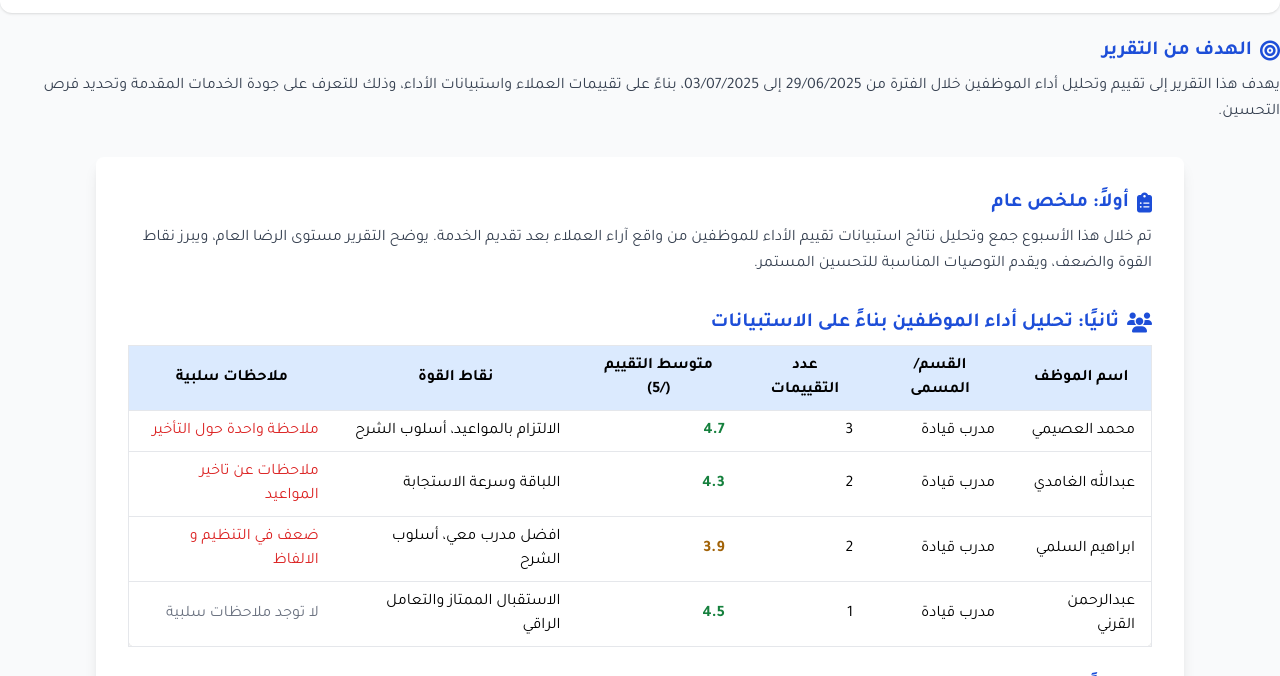
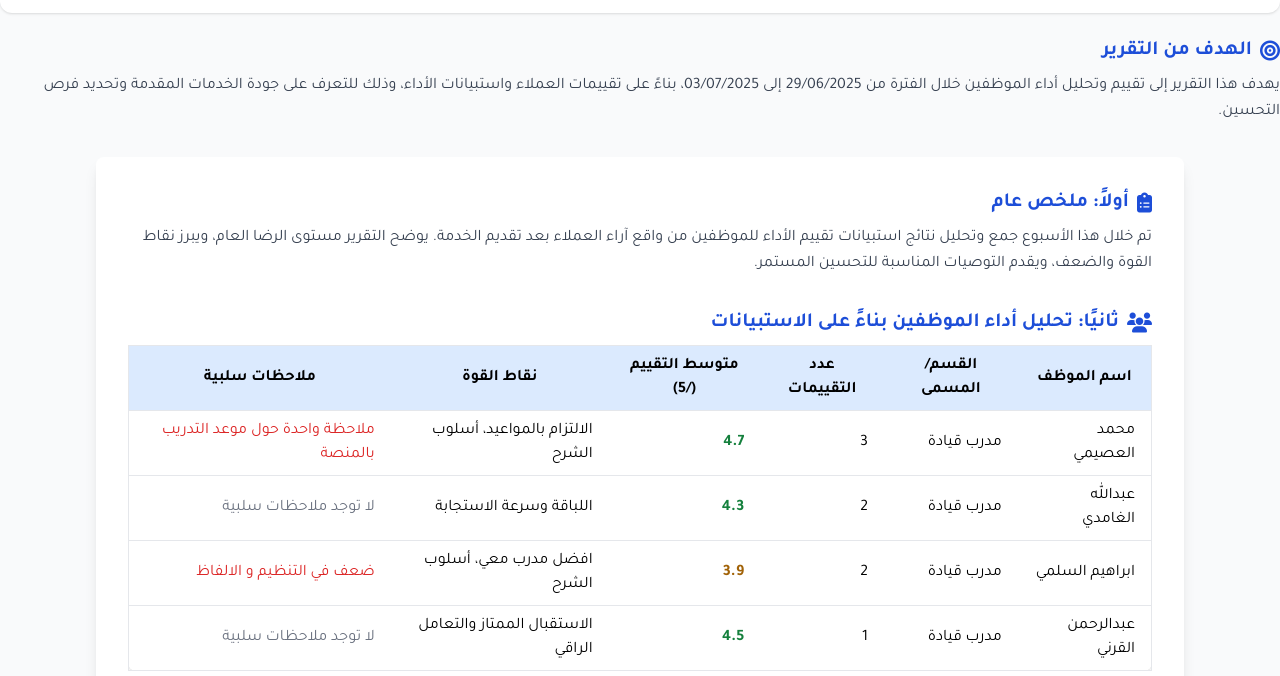
Before and after one commit to various-q/HR, a plain HTML site: page index.html in a window 1280 px wide. Shown: the part 79-755 px from the top of the page. Drawn offline with nearby package versions, Linux system fonts and the light colour scheme; files that its build step writes are made by us from their sources; files whose address does not match are found by name.

Commit message:
Update index.html

```diff
--- a/index.html
+++ b/index.html
@@ -63,7 +63,7 @@
                             <td class="py-2 px-4 border-b">3</td>
                             <td class="py-2 px-4 border-b font-bold text-green-700">4.7</td>
                             <td class="py-2 px-4 border-b">الالتزام بالمواعيد، أسلوب الشرح</td>
-                            <td class="py-2 px-4 border-b text-red-600">ملاحظة واحدة حول التأخير</td>
+                            <td class="py-2 px-4 border-b text-red-600">ملاحظة واحدة حول موعد التدريب بالمنصة</td>
                         </tr>
                         <tr class="hover:bg-gray-50 transition">
                             <td class="py-2 px-4 border-b">عبدالله الغامدي</td>
@@ -71,7 +71,7 @@
                             <td class="py-2 px-4 border-b">2</td>
                             <td class="py-2 px-4 border-b font-bold text-green-700">4.3</td>
                             <td class="py-2 px-4 border-b">اللباقة وسرعة الاستجابة</td>
-                            <td class="py-2 px-4 border-b text-red-600">ملاحظات عن تاخير المواعيد</td>
+                            <td class="py-2 px-4 border-b text-gray-500">لا توجد ملاحظات سلبية</td>
                         </tr>
                         <tr class="hover:bg-gray-50 transition">
                             <td class="py-2 px-4 border-b">ابراهيم السلمي</td>
```
